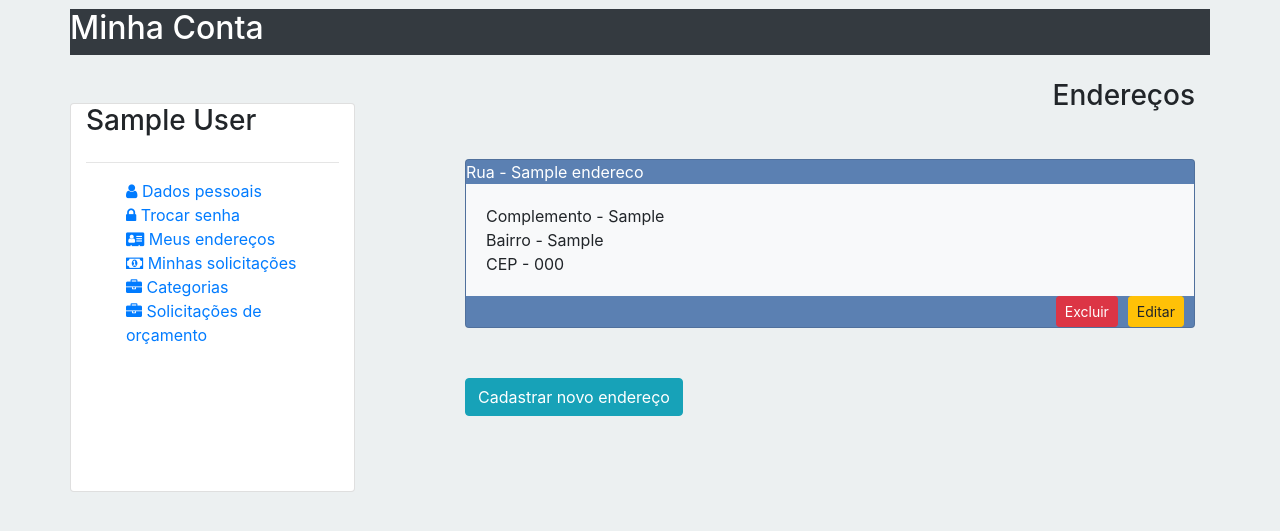
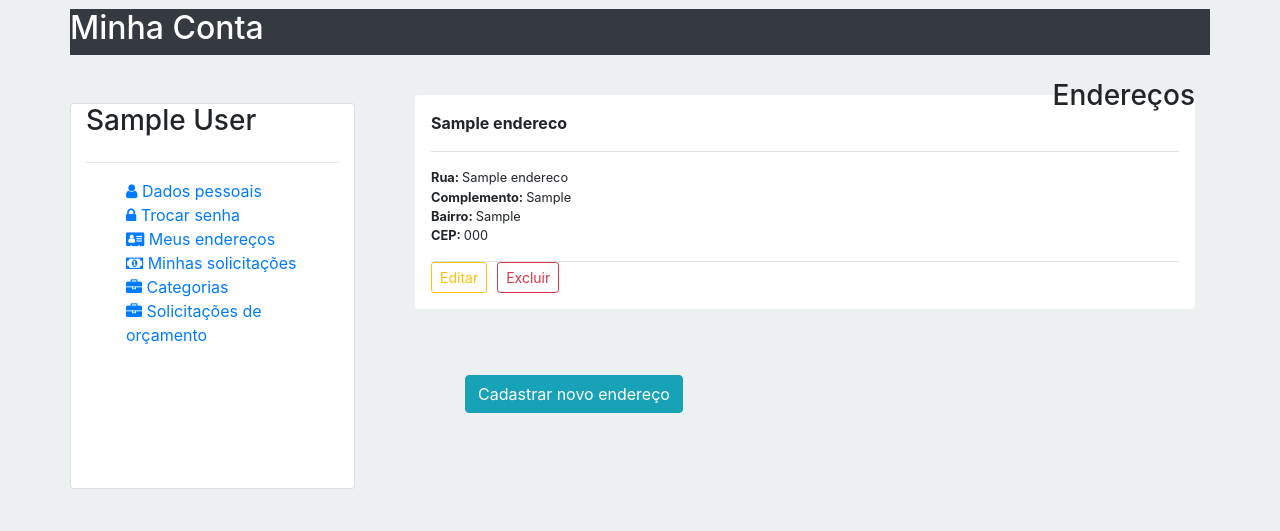
Before and after one commit to doyleSM/projeto2-ruffus, a Django app: page /usuarios/enderecos/ in a window 1280 px wide. Shown: the part 65-596 px from the top of the page. Run offline with Django 3.2, Linux system fonts and the light colour scheme; a user stored in the database is signed in; tables that the repository leaves empty hold one stand-in row (values such as "Sample post"); some libraries are stand-ins or nearby versions.

Commit message:
padronizacao tela end

```diff
--- a/orcamentos/templates/orcamentos/minhas_solicitacoes.html
+++ b/orcamentos/templates/orcamentos/minhas_solicitacoes.html
@@ -2,7 +2,7 @@
 {% load widget_tweaks %}
 
 {% block conta %}
-    <div style="padding-bottom: 80px">
+    <div style="padding-bottom: 2px">
         <h3 class="pull-right mb-4">Solicitações</h3>
     </div>
     {% if not solicitacoes %}
@@ -11,7 +11,7 @@
         </span>
     {% else %}
     {% for solicitacao in solicitacoes %}
-            <div class="my-3 p-3 bg-white rounded box-shadow" style="margin-left: -50px; ">
+            <div class="my-3 p-3 bg-white rounded box-shadow" style="margin-left: -50px;">
                 <p class="media-body pb-3 mb-0 lh-125 border-bottom border-gray">
                         <strong class="d-block text-gray-dark">
                             {{ solicitacao.servico }}
--- a/orcamentos/templates/orcamentos/orcamentos_solicitacao.html
+++ b/orcamentos/templates/orcamentos/orcamentos_solicitacao.html
@@ -3,9 +3,9 @@
 
 {% block conta %}
     <div style="padding-bottom: 80px">
-        <h3 class="pull-right mb-4">Orçamentos</h3>
+        <h3 class="pull-right mb-4"></h3>
     </div>
-    <div>
+    <div >
     {% if not orcamentos %}
         <span id="notifications" class="">
             Você não possui nenhum Orçamento
--- a/usuarios/templates/usuarios/alterar_senha.html
+++ b/usuarios/templates/usuarios/alterar_senha.html
@@ -5,7 +5,7 @@
 
 
     <h3 class="pull-right mb-4">Alterar senha</h3>
-    <form class="form-horizontal" method='post' style="padding-top: 80px">
+    <form class="form-horizontal" method='post' style="padding-top: 30px">
         {% csrf_token %}
         <fieldset>
             {% for field in form %}
--- a/usuarios/templates/usuarios/dados_pessoais.html
+++ b/usuarios/templates/usuarios/dados_pessoais.html
@@ -2,7 +2,7 @@
 {% load widget_tweaks %}
 
 {% block conta %}
-    <div style="padding-bottom: 80px">
+    <div style="padding-bottom: 3px">
         <h3 class="pull-right mb-4">Dados Pessoais</h3>
     </div>
     <div>
--- a/usuarios/templates/usuarios/lista_endereco.html
+++ b/usuarios/templates/usuarios/lista_endereco.html
@@ -5,31 +5,30 @@
     <div style="padding-bottom: 80px">
         <h3 class="pull-right mb-4">Endereços</h3>
     </div>
-    <div>
+    <div style="margin-top: -80px !important;">
     {% if not enderecos %}
         <span id="notifications" class="">
             Você não possui endereços cadastrados
         </span>
     {% else %}
     {% for endereco in enderecos %}
-        <div class="card" style="background-color: #5b80b2">
-            <div class="card-content" style="color: white;">
-                Rua - {{ endereco.nome_rua }}
+        <div class="my-3 p-3 bg-white rounded box-shadow" style="margin-left: -50px; ">
+            <p class="media-body pb-3 mb-0 lh-125 border-bottom border-gray">
+                <strong class="text-gray-dark">
+                    {{ endereco.nome_rua }}
+                </strong>
+            </p>
+            <div class="media pt-3">
+                <p class="media-body pb-3 mb-0 small lh-125 border-bottom border-gray">
+                    <strong class="text-gray-dark">Rua: </strong>{{ endereco.nome_rua }}
+                    <strong class=""><br>Complemento: </strong>{{ endereco.complemento  }}
+                    <strong class=""><br>Bairro: </strong>{{ endereco.bairro }}
+                    <strong class=""><br>CEP: </strong>{{ endereco.CEP }}
+                </p>
             </div>
-            <div class="card-body bg-light">
-                <div>
-                    Complemento - {{ endereco.complemento }}
-                </div>
-                <div>
-                    Bairro - {{ endereco.bairro }}
-                </div>
-                <div>
-                    CEP - {{ endereco.CEP }}
-                </div>
-            </div>
-            <div >
-                <a href="{% url 'usuarios:editar_endereco' endereco.pk %}"> <button class="btn btn-warning btn-sm" style="float: right; margin-right: 10px">Editar</button></a>
-                <a href="{% url 'usuarios:deletar_endereco' endereco.pk %}"> <button class="btn btn-danger btn-sm" style="float: right; margin-right: 10px">Excluir</button></a>
+            <div class="media">
+                <a href="{% url 'usuarios:editar_endereco' endereco.pk %}"> <button type="button" class="btn btn-sm btn-outline-warning" style="float: right !important; margin-right: 10px">Editar</button></a>
+                <a href="{% url 'usuarios:deletar_endereco' endereco.pk %}"><button type="button" class="btn btn-sm btn-outline-danger" style="float: right !important; margin-right: 10px">Excluir</button></a>
             </div>
         </div>
     {% endfor %}
```
Also changed, not shown: csite/static/bootstrap/css/minha_conta_cliente.css (deleted, +0 -62 lines).
